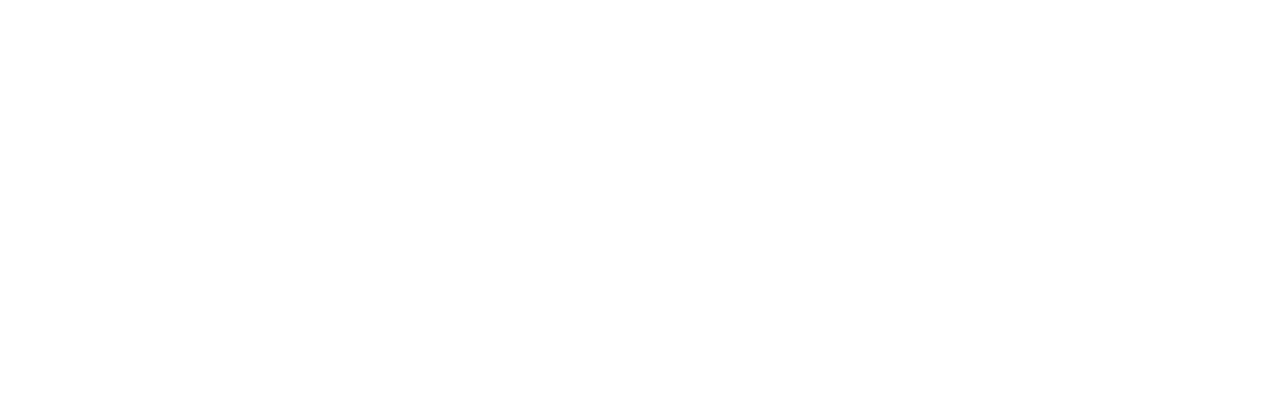
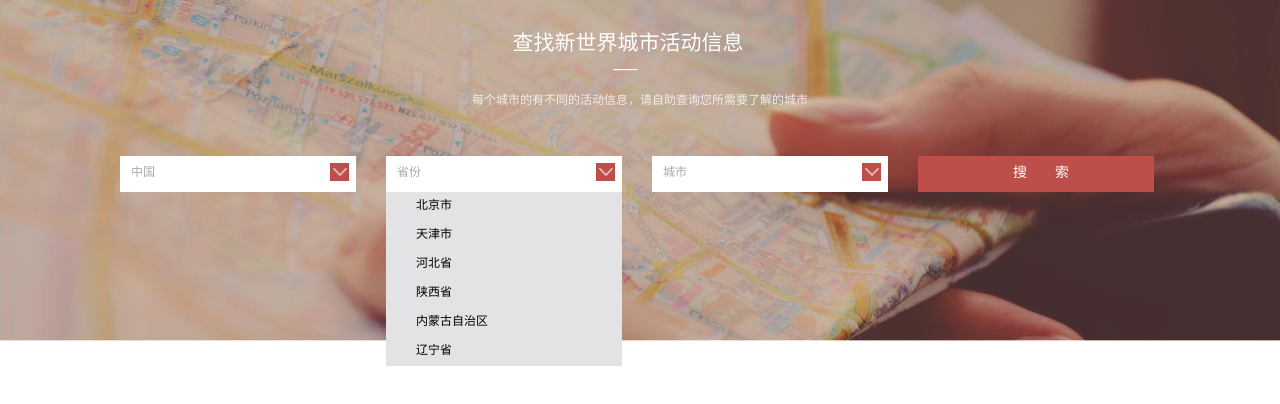
Before and after one commit to 453549/IFE-2016, a plain HTML site: page task1/Project7/index.html in a window 1280 px wide. Drawn offline with Linux system fonts and the light colour scheme; files that its build step writes are made by us from their sources.

Commit message:
task1 查找新世界这一部分
查找新世界这一部分

```diff
--- /dev/null
+++ b/task1/Project7/css/main.css
@@ -0,0 +1,114 @@
+#qyh{
+  width: 100%;
+  height: 341px;
+  position: relative;
+  background: url('../images/q-bg.png') no-repeat bottom center;
+  background-size: cover;
+  -webkit-background-size: cover;
+  -moz-background-size: cover;
+  -o-background-size: cover;
+  font-family: "Microsoft YaHei";
+  text-align: center;
+}
+
+#qyh .findInfo{
+	color:white;
+	padding-top:30px;
+	font-size: 21px;
+}
+#qyh p{
+	padding-top: 40px;
+	font-size: 12px;
+	color:#F2EEEA;
+}
+
+.findInfo:after {
+  content: '—';
+  left: -130px;
+  bottom: -25px;
+  position: relative;
+  font-size: 24px;
+}
+.find{
+	text-align: center;
+	margin-top: 50px;
+  margin-left: 120px;
+}
+.dropdown{
+  width: 236px;
+  height: 36px;
+  background-color: white;
+  color: #A8A9AA;
+  font-size: 12px;
+  margin-right: 30px;
+  float:left;
+}
+.dropdown:before, .clearfix:after {
+  content: " ";
+  display: table;
+}
+.dropdown-title{
+	padding-top: 10px;
+  padding-left: 10px;
+}
+.dropdown-title span {
+  left: -100px;
+  position: relative;
+}
+.dropdown-icon{
+  background: url('../images/dropdown.png') no-repeat 3px;
+  background-color: #BE4E49;
+  width: 19px;
+  height: 18px;
+  background-size: 14px;
+  position: relative;
+  top: -15px;
+  left: 200px;
+}
+.search{
+  width: 236px;
+  height: 36px;
+  background-color: #BE4E49;
+  color: white;
+  font-size: 14px;
+  float:left;
+}
+.search:before, .clearfix:after {
+  content: " ";
+  display: table;
+}
+.search-title{
+	padding-top: 10px;
+  padding-left: 10px;
+  text-align: center;
+}
+@media (max-width:920px) {
+	.select{
+		display: none;
+	}
+}
+.select{
+	margin-top: -4px;
+}
+.select li{
+  width: 236px;
+  height: 27px;
+  background-color: #E3E2E4;
+  color: black;
+  padding: 1px 0;
+}
+.select li:hover{
+  background-color: #BE4E49!important;
+  cursor: pointer;
+  background: url('../images/ok.png') no-repeat 10px 8px;
+}
+.select li span{
+  float: left;
+  margin-left: 30px;
+  position: relative;
+  padding: 6px 0;
+}
+.select li span:before, .select li span:after {
+  content: " ";
+  display: table;
+}
--- a/task1/Project7/index.html
+++ b/task1/Project7/index.html
@@ -10,6 +10,44 @@
     </head>
 
     <body>
+	    <div id="qyh">
+	    	<div class="findInfo">查找新世界城市活动信息</div>
+	    	<p>每个城市的有不同的活动信息，请自助查询您所需要了解的城市</p>
+	    	<div class="find">
+	  				<div class="dropdown">
+	  					<div class="dropdown-title">
+	  						<span>中国</span>
+	  						<div class="dropdown-icon"></div>
+	  					</div>
+	  				</div>
 
+	  				<div class="dropdown">
+	  					<div class="dropdown-title">
+		  					<span>省份</span>
+		  					<div class="dropdown-icon"></div>
+	  					</div>
+	  					<ul class="select">
+	  						<li><span>北京市</span></li>
+	  						<li><span>天津市</span></li>
+	  						<li><span>河北省</span></li>
+	  						<li><span>陕西省</span></li>
+	  						<li><span>内蒙古自治区</span></li>
+	  						<li><span>辽宁省</span></li>
+	  					</ul>
+	  				</div>
+
+	  				<div class="dropdown">
+	  					<div class="dropdown-title">
+		  					<span>城市</span>
+		  					<div class="dropdown-icon"></div>
+	  					</div>
+	  				</div>
+
+	  				<div class="search">
+	  					<div class="search-title">
+	  					搜&emsp;&emsp;索
+	  				</div>
+	    	</div>
+	    </div>
     </body>
 </html>
```
Also changed, not shown: task1/Project7/images/dropdown.png (added), task1/Project7/images/ok.png (added), task1/Project7/images/q-bg.png (added).
